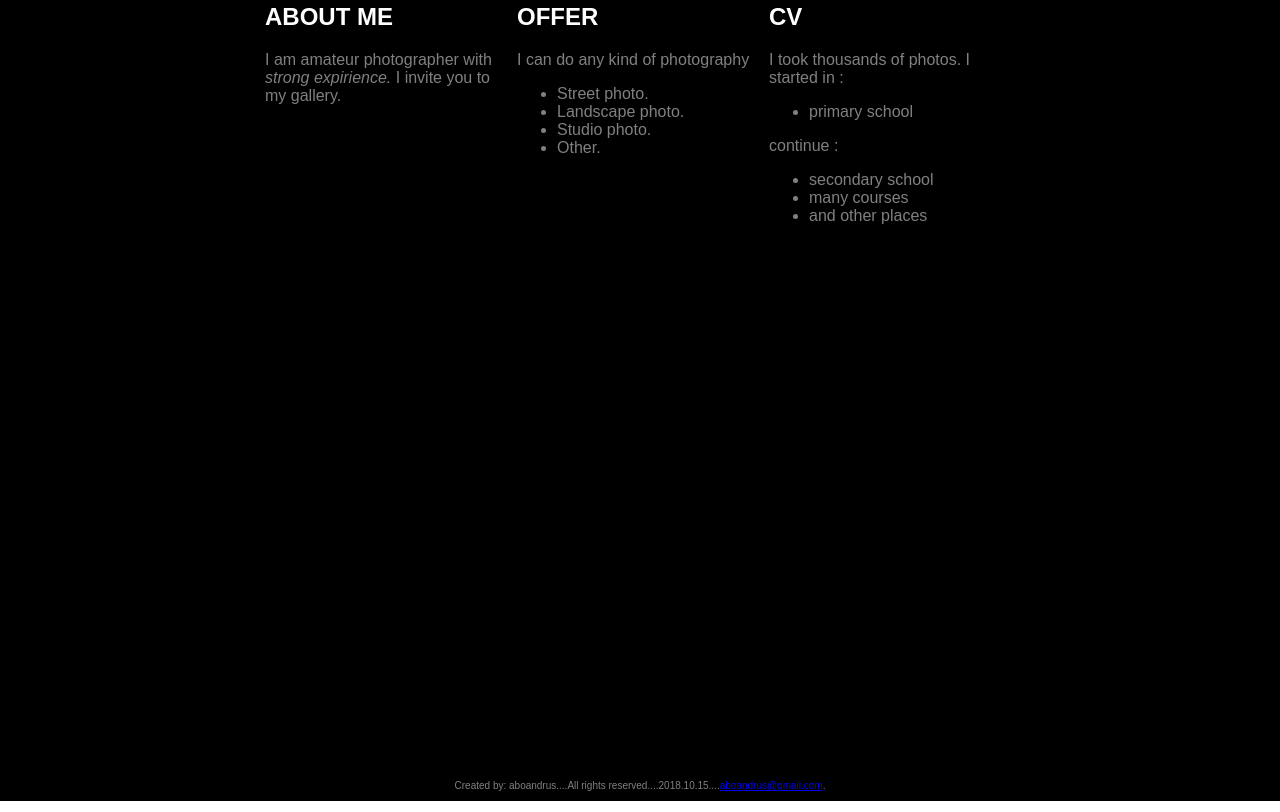
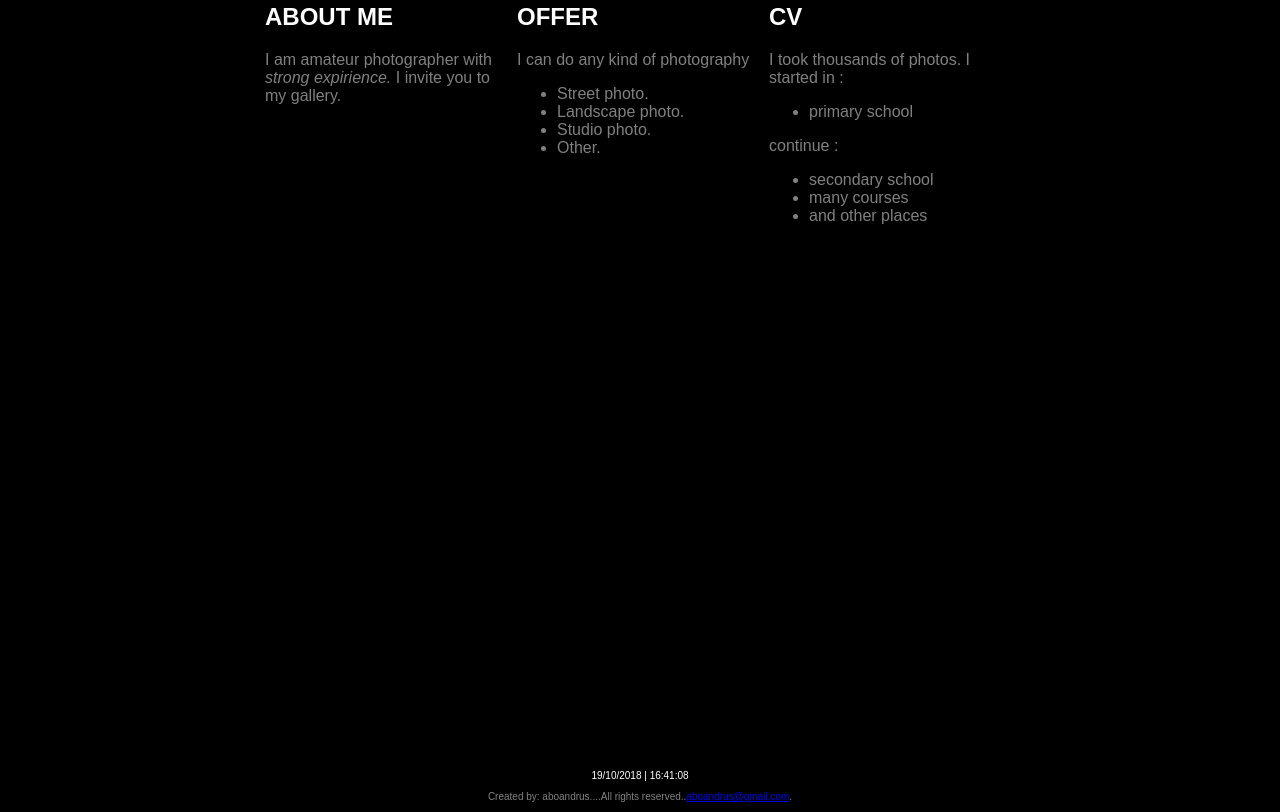
Before and after one commit to RomanBulinski/myFirstWeb, a plain HTML site: page index.html in a window 1280 px wide. Shown: the part 309-1121 px from the top of the page. Drawn offline with Linux system fonts and the light colour scheme.

Commit message:
Added timer in index.html

```diff
--- a/index.html
+++ b/index.html
@@ -9,10 +9,28 @@
         <meta name="description" content="First website in codecool." />
         <meta name="keywords" content="cocecool, krakow, III, modul " />
 
+        <script type="text/javascript">
+
+            function counter(){
+                var today = new Date();
+                var day = today.getDate();
+                var month = today.getMonth()+1;
+                var year = today.getFullYear();
+                var hour = today.getHours();
+                    if(hour<10){hour = "0"+hour; }
+                var minute = today.getMinutes();
+                    if(minute<10){minute = "0"+minute; }
+                var second = today.getSeconds();
+                    if(second<10){second = "0"+second; }
+                document.getElementById("timer").innerHTML=day+"/"+month+"/"+year+" | "+hour+":"+minute+":"+second;
+                setTimeout("counter()", 1000 )
+            }
+
+        </script>
 
     </head>
 
-    <body>
+    <body onload="counter();">
 
         <header class ="header">
 
@@ -106,11 +124,11 @@
         </container>
 
 
+        <div id="timer"> </div>
 
         <footer class ="footer">
             <p>Created by: aboandrus..</p>
             <p>..All rights reserved..</p>
-            <p>..2018.10.15....</p>
             <p><a href="mailto:aboandrus@gmail.com">
                 aboandrus@gmail.com</a>.  </p>
         </footer>
--- a/style.css
+++ b/style.css
@@ -202,3 +202,11 @@ input [type=email]{
     width: 100%;
     height: 25%;
 }
+
+#timer{
+    background-color: black;
+    color: white;
+    font-size: 10px;
+    text-align: center;
+
+}
```
